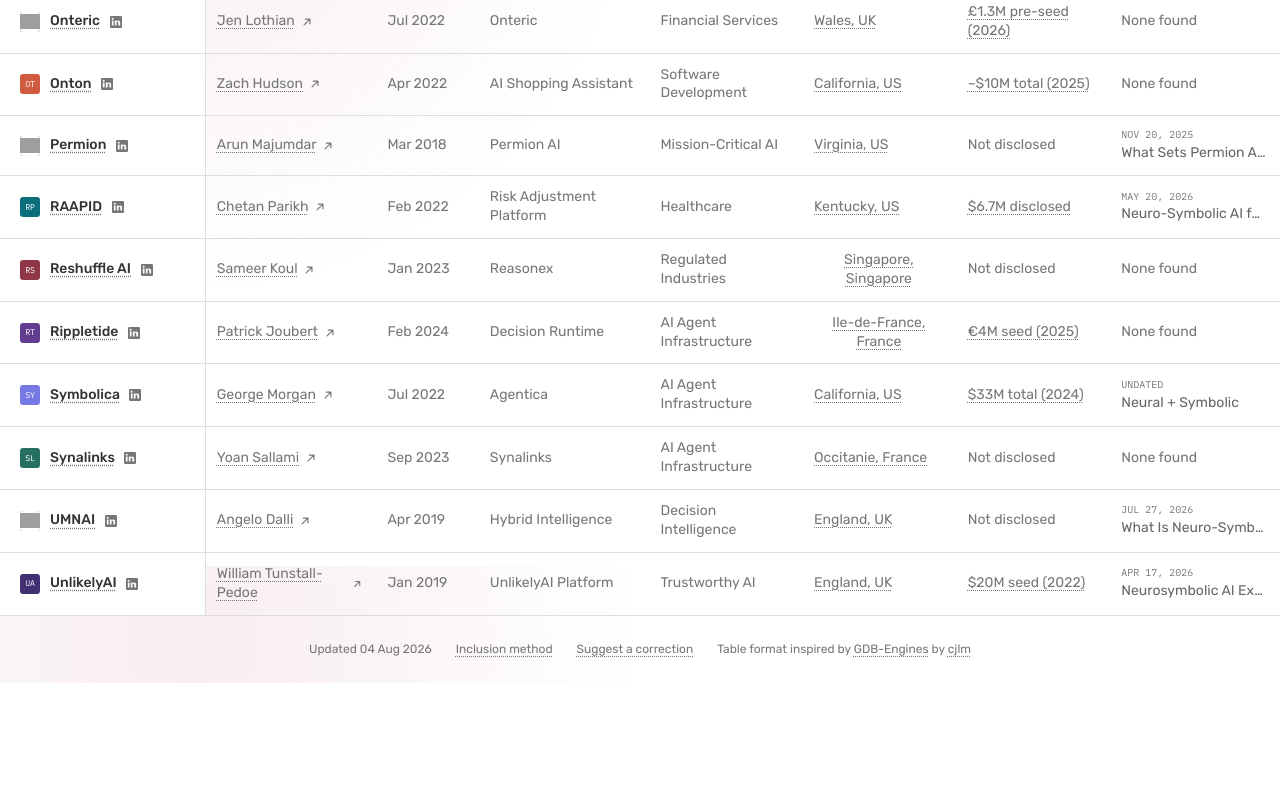
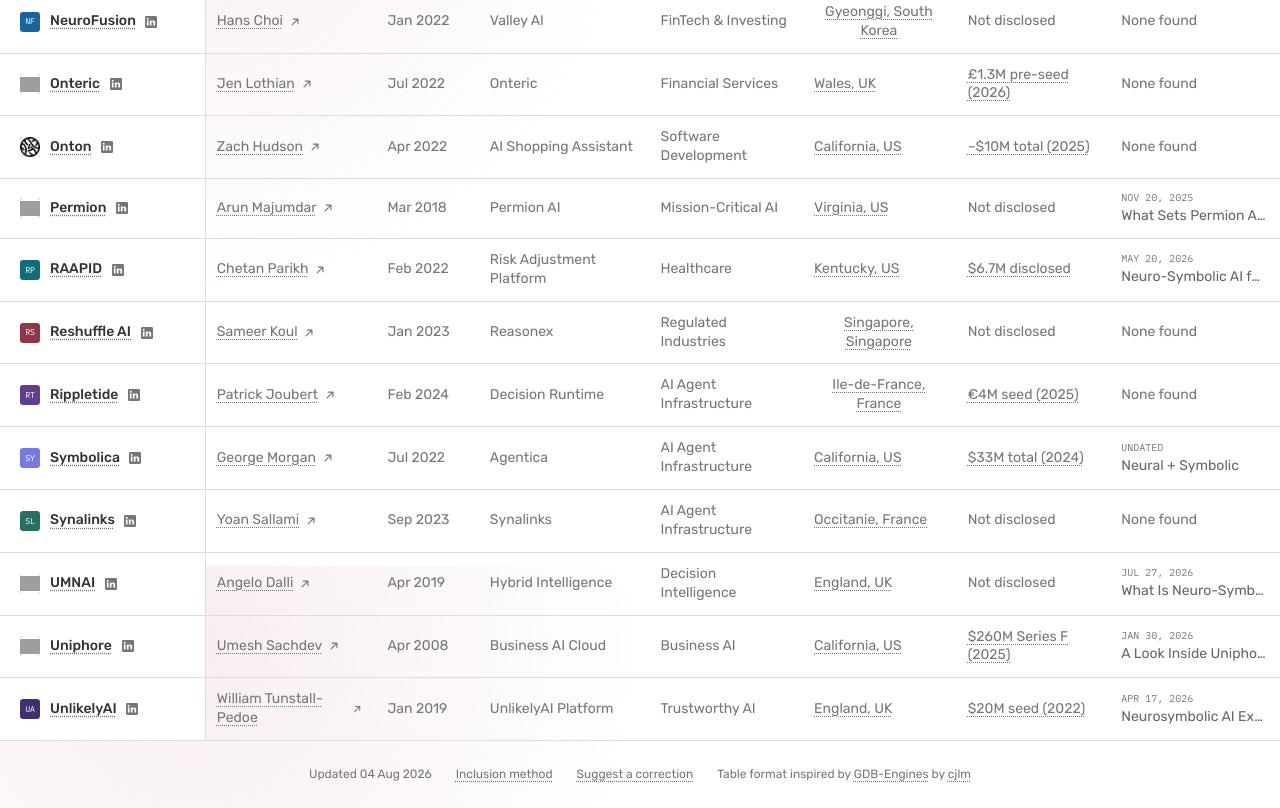
Before and after one commit to yilinxia/nesy-atlas, a plain HTML site: page index.html in a window 1280 px wide. Shown: the part 1034-1842 px from the top of the page. Before the commit the page ends 1717 px from the top, so only its background shows below. Drawn offline with Linux system fonts and the light colour scheme; grey boxes are pictures that could not be loaded.

Commit message:
add more comps

```diff
--- a/script.js
+++ b/script.js
@@ -38,6 +38,15 @@
     favicon: 'https://cogniswitch.ai/favicon.ico', product: 'Neuro-symbolic Trust Layer',
     industry: 'Healthcare', location: 'California, US', funding: 'Not disclosed', fundingUrl: '',
     postTitle: '', postDate: '', postUrl: '', color: '#316f68'
+  },
+  {
+    name: 'DaaX', initials: 'DX', website: 'https://daax.ai/',
+    linkedin: 'https://www.linkedin.com/company/daax-ai/',
+    ceoName: 'Sunil Baliga', ceoLinkedin: 'https://www.linkedin.com/in/sunil-baliga/', ceoSince: '2024-11',
+    favicon: 'https://daax.ai/favicon.ico', product: 'Agentic Enterprise Search',
+    industry: 'Enterprise Search', location: 'California, US', funding: 'Not disclosed', fundingUrl: '',
+    postTitle: 'Autonomous Auditing and the Knowledge Problem', postDate: '2026-04-16',
+    postUrl: 'https://daax.ai/blog/autonomous-auditing', color: '#21295b'
   },
   {
     name: 'expert.ai', initials: 'eAI', website: 'https://www.expert.ai/',
@@ -154,7 +163,7 @@
     name: 'Onton', initials: 'OT', website: 'https://onton.com/',
     linkedin: 'https://www.linkedin.com/company/onton-ai/',
     ceoName: 'Zach Hudson', ceoLinkedin: 'https://www.linkedin.com/in/hudsonzp/', ceoSince: '2022-04',
-    favicon: 'https://onton.com/assets/3c51c95574b6777180a6a8528dcd2cd2f08597e7/favicon.ico',
+    favicon: 'favicons/onton.png',
     product: 'AI Shopping Assistant', industry: 'Software Development', location: 'California, US',
     funding: '~$10M total (2025)',
     fundingUrl: 'https://techcrunch.com/2025/11/26/onton-raises-7-5m-to-expand-its-ai-powered-shopping-site-beyond-furniture/',
@@ -223,6 +232,17 @@
     funding: 'Not disclosed', fundingUrl: '',
     postTitle: 'What Is Neuro-Symbolic AI? A Technical Introduction', postDate: '2026-07-27',
     postUrl: 'https://umnai.com/research/technical-insights/foundations/neuro-symbolic-ai', color: '#a86a11'
+  },
+  {
+    name: 'Uniphore', initials: 'UP', website: 'https://www.uniphore.com/',
+    linkedin: 'https://www.linkedin.com/company/uniphore',
+    ceoName: 'Umesh Sachdev', ceoLinkedin: 'https://www.linkedin.com/in/umeshsachdev/', ceoSince: '2008-04',
+    favicon: 'https://www.uniphore.com/wp-content/uploads/2025/12/cropped-Uniphore–Bug–Gradient–Light-192x192.webp',
+    product: 'Business AI Cloud', industry: 'Business AI', location: 'California, US',
+    funding: '$260M Series F (2025)',
+    fundingUrl: 'https://www.uniphore.com/press-releases/nvidia-amd-snowflake-databricks-invest-in-uniphores-series-f/',
+    postTitle: 'A Look Inside Uniphore\'s AI Research and Innovation Strategy', postDate: '2026-01-30',
+    postUrl: 'https://www.uniphore.com/blog/a-look-inside-uniphores-ai-research-and-innovation-strategy/', color: '#2d88a4'
   },
   {
     name: 'UnlikelyAI', initials: 'UA', website: 'https://www.unlikely.ai/',
--- a/styles.css
+++ b/styles.css
@@ -470,7 +470,7 @@
 }
 
 .company-favicon {
-  background: var(--color-background);
+  background: #fff;
   height: 100%;
   inset: 0;
   object-fit: contain;
```
Also changed, not shown: favicons/onton.png (added).
